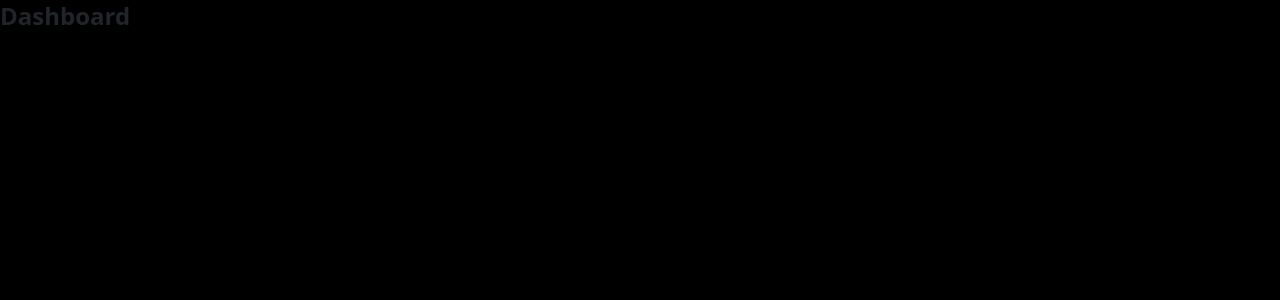
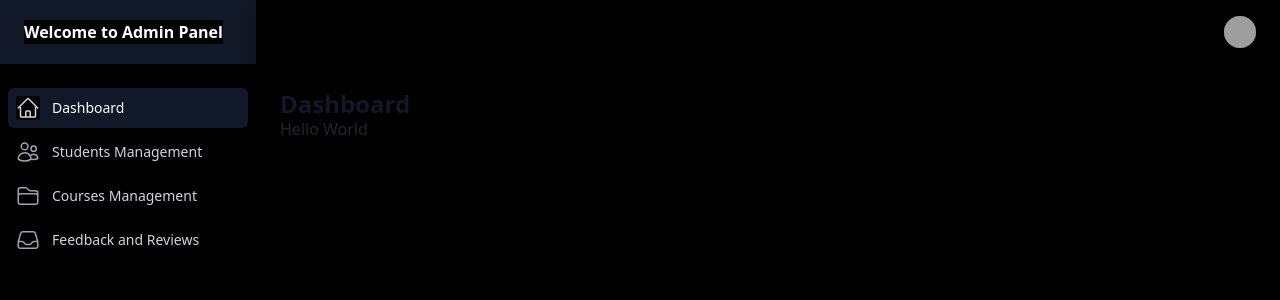
Before and after one commit to nyeinhsuthwe/Learning_Platform_Web, a React (Vite) app: page /admin in a window 1280 px wide. Shown: the top 300 px of the page. Built offline with nearby package versions, Linux system fonts and the light colour scheme; grey boxes are pictures that could not be loaded.

Commit message:
dashboard part

```diff
--- a/package.json
+++ b/package.json
@@ -10,6 +10,8 @@
     "preview": "vite preview"
   },
   "dependencies": {
+    "@headlessui/react": "^1.7.18",
+    "@heroicons/react": "^2.1.1",
     "flowbite": "^2.2.1",
     "flowbite-react": "^0.7.2",
     "react": "^18.2.0",
--- a/src/pages/admin/layouts/AdminLayout.jsx
+++ b/src/pages/admin/layouts/AdminLayout.jsx
@@ -1,13 +1,237 @@
-import { Outlet } from "react-router-dom";
+import { Fragment, useState } from "react";
+import { Dialog, Menu, Transition } from "@headlessui/react";
+import {
+  Bars3BottomLeftIcon,
+  FolderIcon,
+  HomeIcon,
+  InboxIcon,
+  UsersIcon,
+  XMarkIcon,
+} from "@heroicons/react/24/outline";
 
-const AdminLayout = () => {
+const navigation = [
+  { name: "Dashboard", href: "#", icon: HomeIcon, current: true },
+  { name: "Students Management", href: "#", icon: UsersIcon, current: false },
+  { name: "Courses Management", href: "#", icon: FolderIcon, current: false },
+  { name: "Feedback and Reviews", href: "#", icon: InboxIcon, current: false },
+];
+const userNavigation = [
+  { name: "Your Profile", href: "#" },
+  { name: "Settings", href: "#" },
+  { name: "Sign out", href: "#" },
+];
+
+function classNames(...classes) {
+  return classes.filter(Boolean).join(" ");
+}
+
+export default function AdminLayout() {
+  const [sidebarOpen, setSidebarOpen] = useState(false);
+
   return (
-    <div>
-      <h1 className="bg-green-400">
-        <Outlet />
-      </h1>
-    </div>
+    <>
+      <div>
+        <Transition.Root show={sidebarOpen} as={Fragment}>
+          <Dialog
+            as="div"
+            className="relative z-40 md:hidden"
+            onClose={setSidebarOpen}
+          >
+            <Transition.Child
+              as={Fragment}
+              enter="transition-opacity ease-linear duration-300"
+              enterFrom="opacity-0"
+              enterTo="opacity-100"
+              leave="transition-opacity ease-linear duration-300"
+              leaveFrom="opacity-100"
+              leaveTo="opacity-0"
+            >
+              <div className="fixed inset-0 bg-gray-600 bg-opacity-75" />
+            </Transition.Child>
+
+            <div className="fixed inset-0 z-40 flex">
+              <Transition.Child
+                as={Fragment}
+                enter="transition ease-in-out duration-300 transform"
+                enterFrom="-translate-x-full"
+                enterTo="translate-x-0"
+                leave="transition ease-in-out duration-300 transform"
+                leaveFrom="translate-x-0"
+                leaveTo="-translate-x-full"
+              >
+                <Dialog.Panel className="relative flex w-full max-w-xs flex-1 flex-col bg-gray-800 pt-5 pb-4">
+                  <Transition.Child
+                    as={Fragment}
+                    enter="ease-in-out duration-300"
+                    enterFrom="opacity-0"
+                    enterTo="opacity-100"
+                    leave="ease-in-out duration-300"
+                    leaveFrom="opacity-100"
+                    leaveTo="opacity-0"
+                  >
+                    <div className="absolute top-0 right-0 -mr-12 pt-2">
+                      <button
+                        type="button"
+                        className="ml-1 flex h-10 w-10 items-center justify-center rounded-full focus:outline-none focus:ring-2 focus:ring-inset focus:ring-white"
+                        onClick={() => setSidebarOpen(false)}
+                      >
+                        <span className="sr-only">Close sidebar</span>
+                        <XMarkIcon
+                          className="h-6 w-6 text-white"
+                          aria-hidden="true"
+                        />
+                      </button>
+                    </div>
+                  </Transition.Child>
+                  <div className="flex flex-shrink-0 items-center px-4">
+                    <p className="w-auto font-extrabold text-white">
+                      Welcome to Admin Panel
+                    </p>
+                  </div>
+                  <div className="mt-5 h-0 flex-1 overflow-y-auto">
+                    <nav className="space-y-1 px-2">
+                      {navigation.map((item) => (
+                        <a
+                          key={item.name}
+                          href={item.href}
+                          className={classNames(
+                            item.current
+                              ? "bg-gray-900 text-white"
+                              : "text-gray-300 hover:bg-gray-700 hover:text-white",
+                            "group flex items-center px-2 py-2 text-base font-medium rounded-md"
+                          )}
+                        >
+                          <item.icon
+                            className={classNames(
+                              item.current
+                                ? "text-gray-300"
+                                : "text-gray-400 group-hover:text-gray-300",
+                              "mr-4 flex-shrink-0 h-6 w-6"
+                            )}
+                            aria-hidden="true"
+                          />
+                          {item.name}
+                        </a>
+                      ))}
+                    </nav>
+                  </div>
+                </Dialog.Panel>
+              </Transition.Child>
+              <div className="w-14 flex-shrink-0" aria-hidden="true">
+                {/* Dummy element to force sidebar to shrink to fit close icon */}
+              </div>
+            </div>
+          </Dialog>
+        </Transition.Root>
+
+        {/* Static sidebar for desktop */}
+        <div className="hidden md:fixed md:inset-y-0 md:flex md:w-64 md:flex-col">
+          <div className="flex min-h-0 flex-1 flex-col bg-gray-800">
+            <div className="flex h-16 flex-shrink-0 items-center bg-gray-900 px-4">
+              <p className="w-auto font-extrabold text-white">
+                Welcome to Admin Panel
+              </p>
+            </div>
+            <div className="flex flex-1 flex-col overflow-y-auto">
+              <nav className="flex-1 space-y-1 px-2 py-4">
+                {navigation.map((item) => (
+                  <a
+                    key={item.name}
+                    href={item.href}
+                    className={classNames(
+                      item.current
+                        ? "bg-gray-900 text-white"
+                        : "text-gray-300 hover:bg-gray-700 hover:text-white",
+                      "group flex items-center px-2 py-2 text-sm font-medium rounded-md"
+                    )}
+                  >
+                    <item.icon
+                      className={classNames(
+                        item.current
+                          ? "text-gray-300"
+                          : "text-gray-400 group-hover:text-gray-300",
+                        "mr-3 flex-shrink-0 h-6 w-6"
+                      )}
+                      aria-hidden="true"
+                    />
+                    {item.name}
+                  </a>
+                ))}
+              </nav>
+            </div>
+          </div>
+        </div>
+        <div className="flex flex-col md:pl-64">
+          <div className="sticky top-0 z-10 flex h-16 flex-shrink-0 bg-white shadow">
+            <button
+              type="button"
+              className="border-r border-gray-200 px-4 text-gray-500 focus:outline-none focus:ring-2 focus:ring-inset focus:ring-indigo-500 md:hidden"
+              onClick={() => setSidebarOpen(true)}
+            >
+              <span className="sr-only">Open sidebar</span>
+              <Bars3BottomLeftIcon className="h-6 w-6" aria-hidden="true" />
+            </button>
+            <div className="flex flex-1 justify-between px-4">
+              <div className="flex flex-1"></div>
+              <div className="ml-4 flex items-center md:ml-6">
+                {/* Profile dropdown */}
+                <Menu as="div" className="relative ml-3">
+                  <div>
+                    <Menu.Button className="flex max-w-xs items-center rounded-full bg-white text-sm focus:outline-none focus:ring-2 focus:ring-indigo-500 focus:ring-offset-2">
+                      <span className="sr-only">Open user menu</span>
+                      <img
+                        className="h-8 w-8 rounded-full"
+                        src="https://images.unsplash.com/photo-1472099645785-5658abf4ff4e?ixlib=rb-1.2.1&ixid=eyJhcHBfaWQiOjEyMDd9&auto=format&fit=facearea&facepad=2&w=256&h=256&q=80"
+                        alt=""
+                      />
+                    </Menu.Button>
+                  </div>
+                  <Transition
+                    as={Fragment}
+                    enter="transition ease-out duration-100"
+                    enterFrom="transform opacity-0 scale-95"
+                    enterTo="transform opacity-100 scale-100"
+                    leave="transition ease-in duration-75"
+                    leaveFrom="transform opacity-100 scale-100"
+                    leaveTo="transform opacity-0 scale-95"
+                  >
+                    <Menu.Items className="absolute right-0 z-10 mt-2 w-48 origin-top-right rounded-md bg-white py-1 shadow-lg ring-1 ring-black ring-opacity-5 focus:outline-none">
+                      {userNavigation.map((item) => (
+                        <Menu.Item key={item.name}>
+                          {({ active }) => (
+                            <a
+                              href={item.href}
+                              className={classNames(
+                                active ? "bg-gray-100" : "",
+                                "block px-4 py-2 text-sm text-gray-700"
+                              )}
+                            >
+                              {item.name}
+                            </a>
+                          )}
+                        </Menu.Item>
+                      ))}
+                    </Menu.Items>
+                  </Transition>
+                </Menu>
+              </div>
+            </div>
+          </div>
+
+          <main className="flex-1">
+            <div className="py-6">
+              <div className="mx-auto max-w-7xl px-4 sm:px-6 md:px-8">
+                <h1 className="text-2xl font-semibold text-gray-900">
+                  Dashboard
+                </h1>
+              </div>
+              <div className="mx-auto max-w-7xl px-4 sm:px-6 md:px-8">
+                <h1>Hello World</h1>
+              </div>
+            </div>
+          </main>
+        </div>
+      </div>
+    </>
   );
-};
-
-export default AdminLayout;
+}
```
Also changed, not shown: 1 other file (tests, documents, lock files or other folders).
